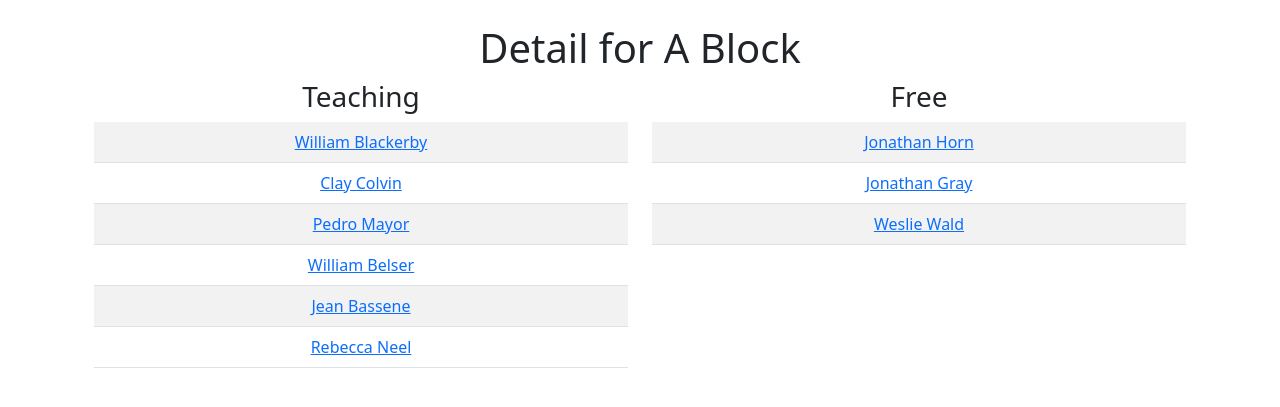
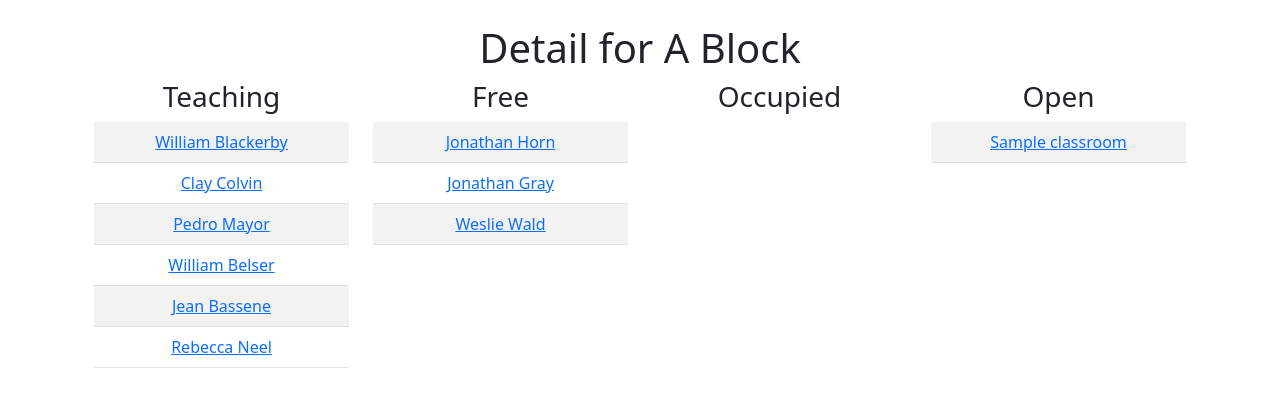
Before and after one commit to blackerby/school, a PHP site: page /block-detail.php?block=1 in a window 1280 px wide. Shown: the part 56-463 px from the top of the page. Run offline with PHP 8.4, Linux system fonts and the light colour scheme; the visitor is signed in with stand-in values (Sample User, id 1); data comes from the database, SQL or seed files in the repository; tables that the repository leaves empty or names only in its code hold one stand-in row (values such as "Sample post").

Commit message:
Render block/classroom association data

```diff
--- a/app/data/data.class.php
+++ b/app/data/data.class.php
@@ -124,4 +124,13 @@
   static public function search_classrooms($search) {
     return self::$ds->search_classrooms($search);
   }
+
+  static public function get_block_classrooms($classroom_id) {
+    return self::$ds->get_block_classrooms($classroom_id);
+  }
+
+
+  static public function get_block_free_classrooms($block_id) {
+    return self::$ds->get_block_free_classrooms($block_id);
+  }
 }
--- a/app/data/dataprovider.class.php
+++ b/app/data/dataprovider.class.php
@@ -297,4 +297,25 @@
       'Classroom'
     );
   }
+
+  public function get_block_classrooms($block_id) {
+    $sql = 'SELECT * FROM classrooms_blocks WHERE block_id = :block_id;';
+    return $this->query($sql, [':block_id' => $block_id], 'ClassroomBlock');
+  }
+
+  public function get_block_free_classrooms($block_id) {
+    $sql = <<<EOS
+    SELECT * FROM classrooms
+    WHERE classrooms.id NOT IN (
+      SELECT classrooms.id FROM classrooms
+      LEFT JOIN classrooms_blocks
+      ON classrooms.id = classrooms_blocks.classroom_id
+      LEFT JOIN blocks
+      ON blocks.id = classrooms_blocks.block_id
+      WHERE blocks.id = :block_id
+    );
+    EOS;
+
+    return $this->query($sql, [':block_id' => $block_id], 'Classroom');
+  }
 }
--- a/app/helpers.php
+++ b/app/helpers.php
@@ -1,6 +1,6 @@
 <?php
 
-function view($name, $model = '', $data = '', $free = '') {
+function view($name, $model = '', $data = '', $free = '', $or = '', $fr = '') {
   global $view_bag;
   require(APP_PATH . "views/layout.view.php");
 }
--- a/block-detail.php
+++ b/block-detail.php
@@ -16,6 +16,11 @@
   return Data::get_teacher($block_teacher->teacher_id);
 }, $block_teachers);
 $free = Data::get_block_free_teachers($id);
+$block_rooms = Data::get_block_classrooms($id);
+$occupied_rooms = array_map(function($block_room) {
+  return Data::get_classroom($block_room->classroom_id);
+}, $block_rooms);
+$free_rooms = Data::get_block_free_classrooms($id);
 
 if ($block == false) {
   $view_bag['title'] = "Not Found";
@@ -29,4 +34,4 @@
   'heading' => "Detail for $block->name Block"
 ];
 
-view('block-detail', $block, $teaching, $free);
+view('block-detail', $block, $teaching, $free, $occupied_rooms, $free_rooms);
--- a/views/block-detail.view.php
+++ b/views/block-detail.view.php
@@ -28,5 +28,33 @@
       <?php endforeach; ?>
     </table>
     </div>
+    <div class="col">
+    <h3>Occupied</h3>
+    <table class="table table-striped">
+    <?php foreach($or as $room) : ?>
+      <tr>
+        <td>
+          <a href="classroom-detail.php?room=<?= $room->id; ?>">
+            <?= $room->name ?>
+          </a>
+        </td>
+      </tr>
+      <?php endforeach; ?>
+    </table>
+    </div>
+    <div class="col">
+    <h3>Open</h3>
+    <table class="table table-striped">
+    <?php foreach($fr as $room) : ?>
+      <tr>
+        <td>
+          <a href="classroom-detail.php?room=<?= $room->id; ?>">
+            <?= $room->name ?>
+          </a>
+        </td>
+      </tr>
+      <?php endforeach; ?>
+    </table>
+    </div>
   </div>
 </div>
--- a/views/classroom-detail.view.php
+++ b/views/classroom-detail.view.php
@@ -22,7 +22,7 @@
       </table>
     </div>
   <div class="col">
-    <h3>Free During</h3>
+    <h3>Open During</h3>
     <table class="table table-striped">
       <?php foreach($free as $block) : ?>
         <tr>
```
